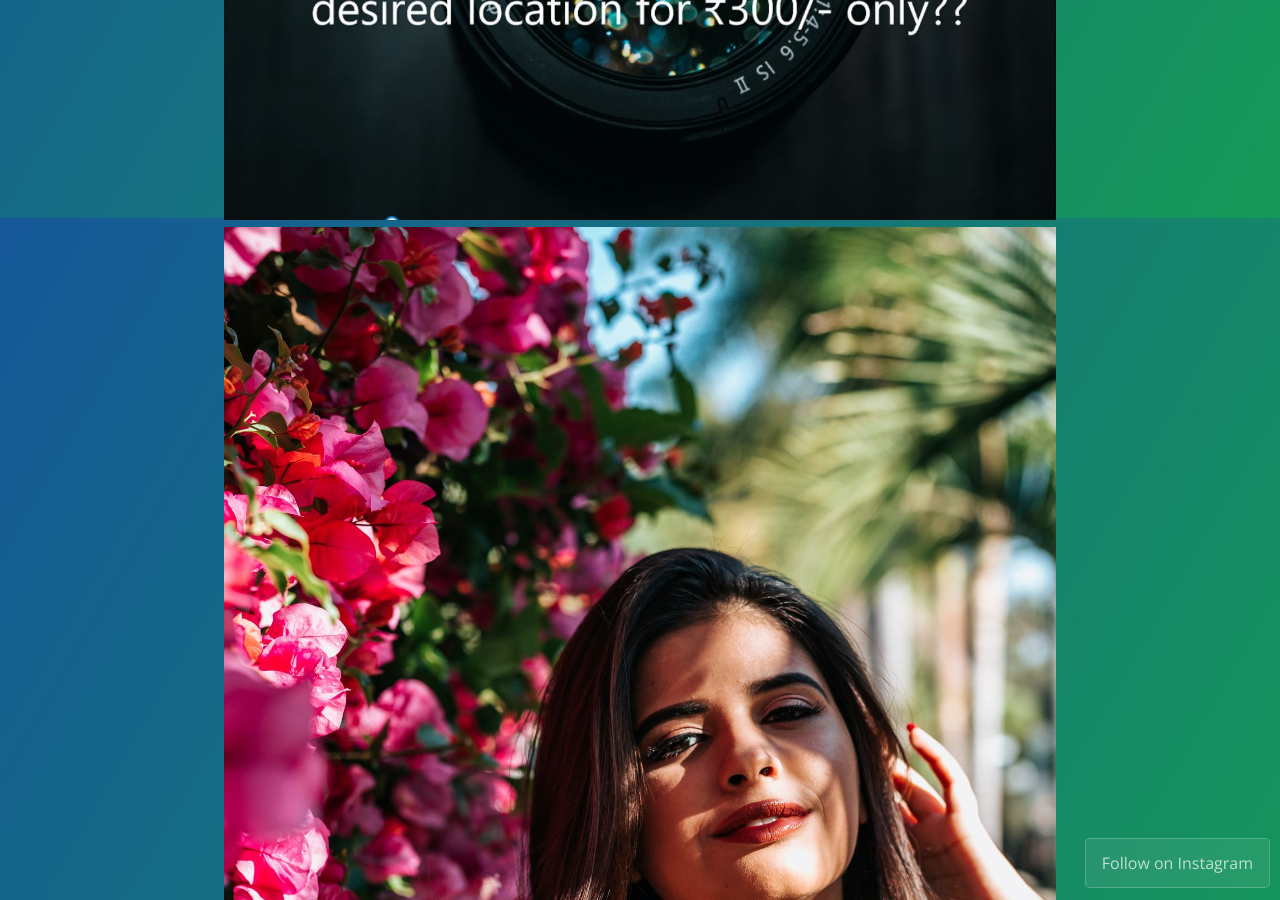
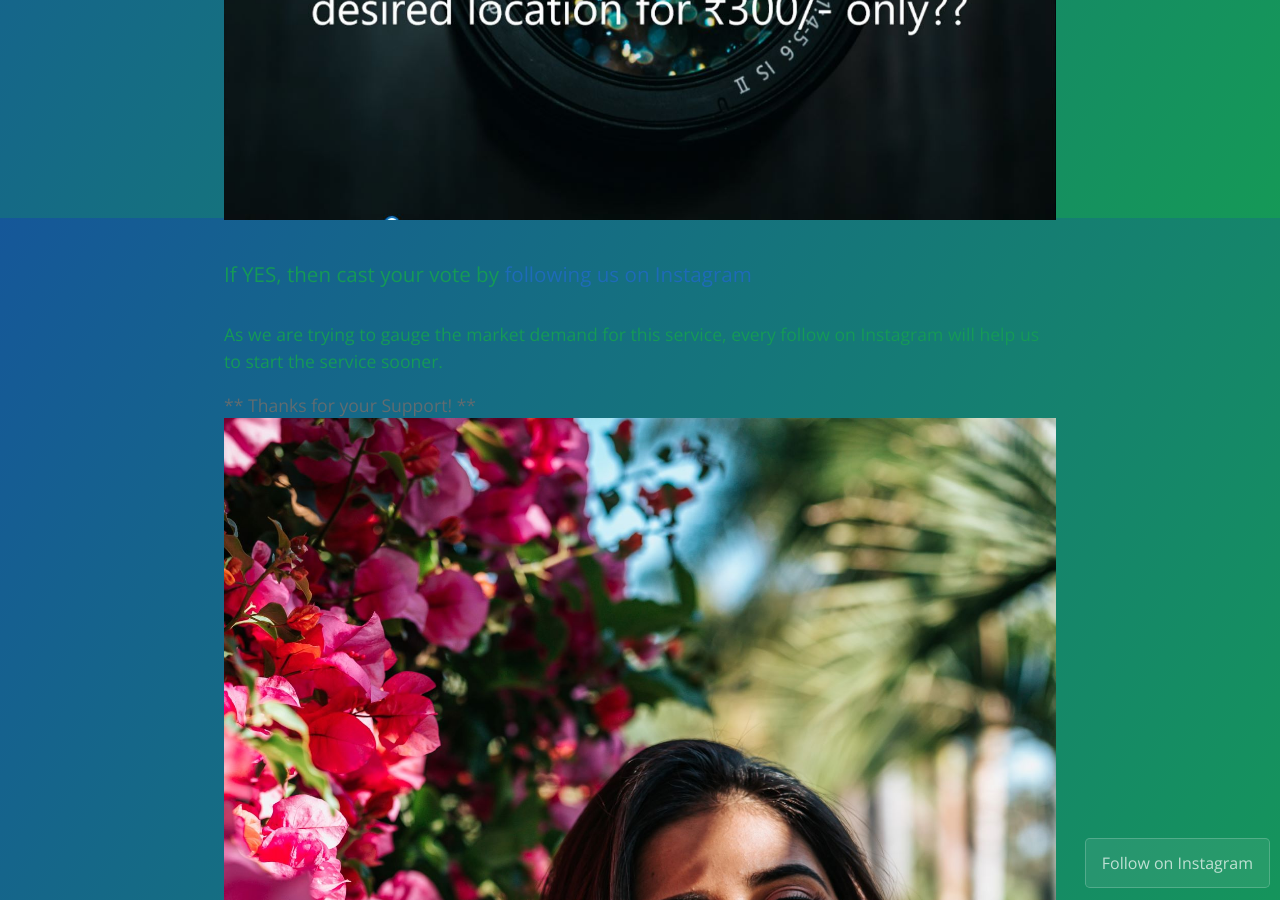
Before and after one commit to picperfect7/picperfect7.github.io, a Jekyll site: the page built from index.md, in a window 1280 px wide and 900 px high, scrolled down 682 px. Built offline with Jekyll 4.4.1, drawn with Linux system fonts in a browser that asks for light colours; our own code applies the rules of GitHub Pages for plain Markdown files.

Commit message:
Update index.md

```diff
--- a/index.md
+++ b/index.md
@@ -1,2 +1,8 @@
 ![Image of DSLR](/assets/main1.JPG)
+
+### If YES, then cast your vote by [following us on Instagram](https://www.instagram.com/pic_perfect_7/?hl=en)
+
+#### As we are trying to gauge the market demand for this service, every follow on Instagram will help us to start the service sooner.
+
+** Thanks for your Support! **
 ![Image of people](/assets/portrait2.jpg)
```
